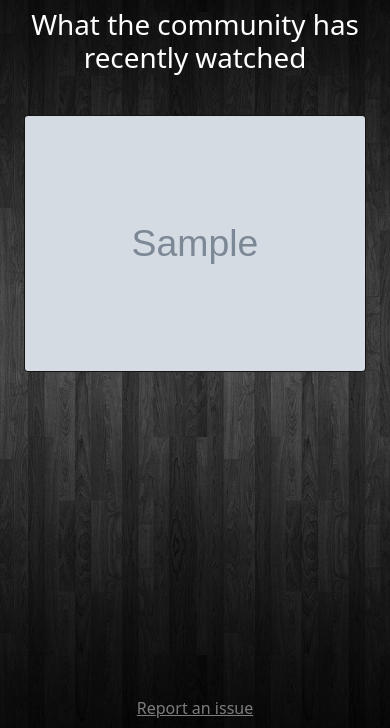
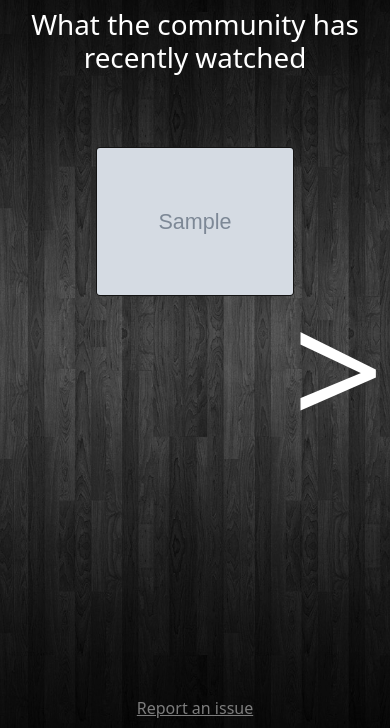
Before and after one commit to Tonin386/moviedirectory, a Django app: page / in a window 390 px wide. Shown: the part 92-820 px from the top of the page. Run offline with Django 3.2, Linux system fonts and the light colour scheme; a user stored in the database is signed in; tables that the repository leaves empty hold one stand-in row (values such as "Sample post"); grey boxes marked "Sample" are stand-in pictures; parts of the project's set-up code (start-up, migrations or seed data) failed here and were passed over; some libraries are stand-ins or nearby versions.

Commit message:
Improved mobile navigation

```diff
--- a/main/templates/index.html
+++ b/main/templates/index.html
@@ -6,12 +6,13 @@
 {% if user.is_authenticated %}
 {% include "nav.html" %}
 <h1 class="text-center text-light mt-2">{% trans "What the community has recently watched" %}</h1>
-<div class="row col-md-12 align-items-center m-auto justify-content-lg-center">
 
+
+<div class="row col-md-12 align-items-center justify-content-lg-center">
   <div class="row text-center infinite-x mt-3" id="autoscrollList">
     {% for movie in community %}
-    <div class="mt-3 col-xl-3 col-sm-6 infinite-x-child">
-      <div class="card bg-dark text-light m-auto">
+    <div class="mt-5 col-xl-3 col-lg-6 infinite-x-child mypx-5 m-auto">
+      <div class="card bg-dark text-light mymx-5">
         <img src="{{ movie.movie.poster }}" alt="{{ movie.movie.title }}" class="img-fluid card-img">
         <div class="card-img-overlay">
           <a href="{% url 'watchedmovie-detail' pk=movie.pk %}" class="stretched-link"></a>
@@ -32,6 +33,10 @@
     {% endfor %}
   </div>
 </div>
+
+<button class="nav-button left" onclick="scrollWatchListLeft()" id="leftButton"> < </button>
+<button class="nav-button right" onclick="scrollWatchListRight()" id="rightButton"> > </button>
+
 <div class="row justify-content-center text-center g-0">
   {% if page > 1 %}
   <div class="col-2">
--- a/static/css/style.css
+++ b/static/css/style.css
@@ -160,7 +160,30 @@ h4.card-title {
   border: none!important;
 }
 
+.nav-button {
+  display: block;
+  position: absolute;
+  top: 40%;
+  background: transparent;
+  border: none;
+  color: white;
+  font-size: 10em;
+}
+
+.nav-button.left {
+  left: 0;
+  display: none;
+}
+
+.nav-button.right {
+  right: 0;
+}
+
 @media screen and (min-width: 1200px) {
+
+  .nav-button {
+    display: none;
+  }
 
   ul.navbar-nav {
     position: absolute;
@@ -235,4 +258,14 @@ h4.card-title {
   .navbar {
     padding: .5rem 0 .5rem 0;
   }
+
+  .mypx-5 {
+    padding-left: 3rem!important;
+    padding-right: 3rem!important;
+  }
+
+  .mymx-5 {
+    margin-left: 3rem!important;
+    margin-right: 3rem!important;
+  }
 }
```
Also changed, not shown: main/templates/pages/user_watchlist.html (+3 -8 lines), main/templates/pages/watchlist.html (+4 -11 lines), static/js/utilities.js (+23 -48 lines).
